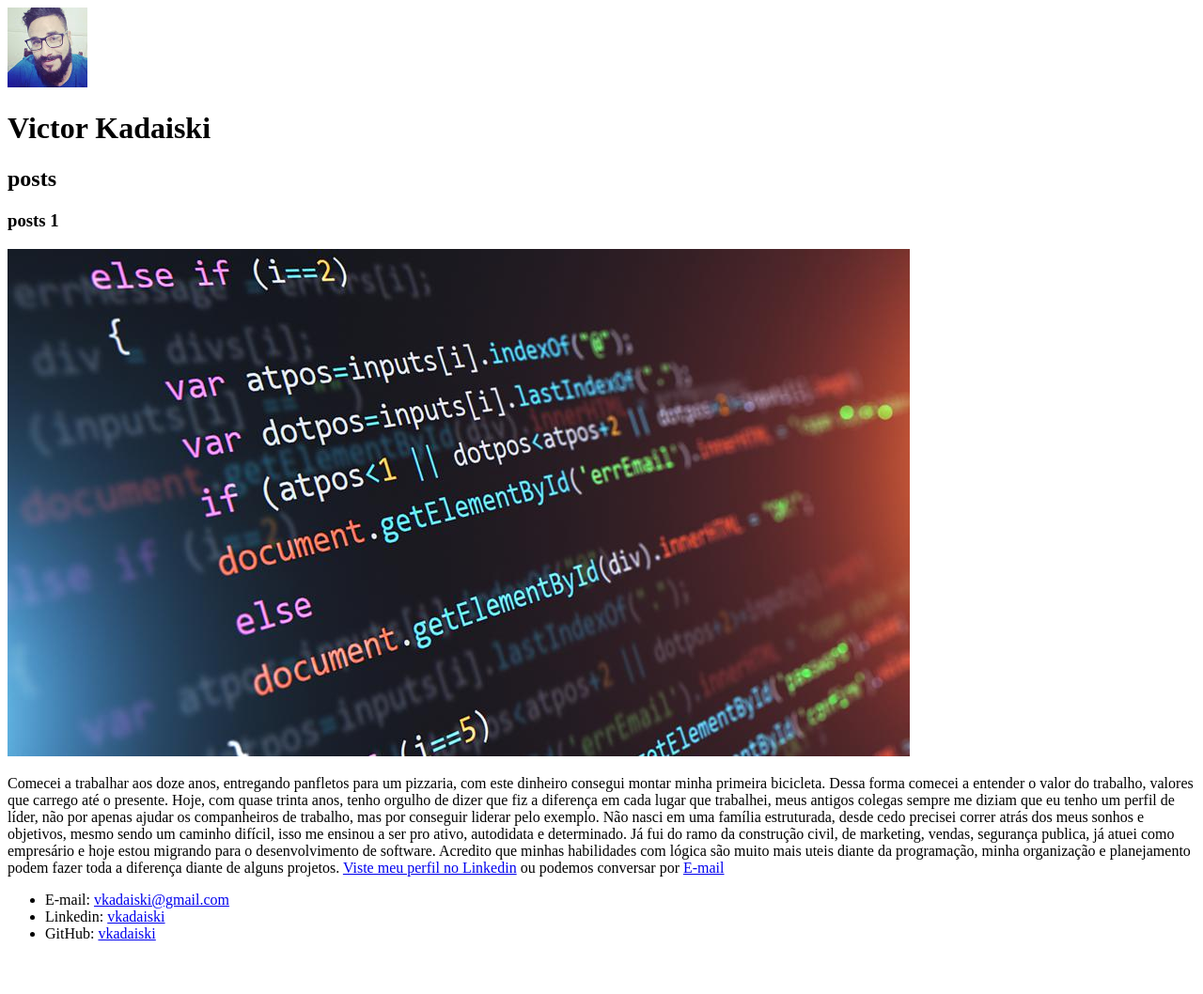
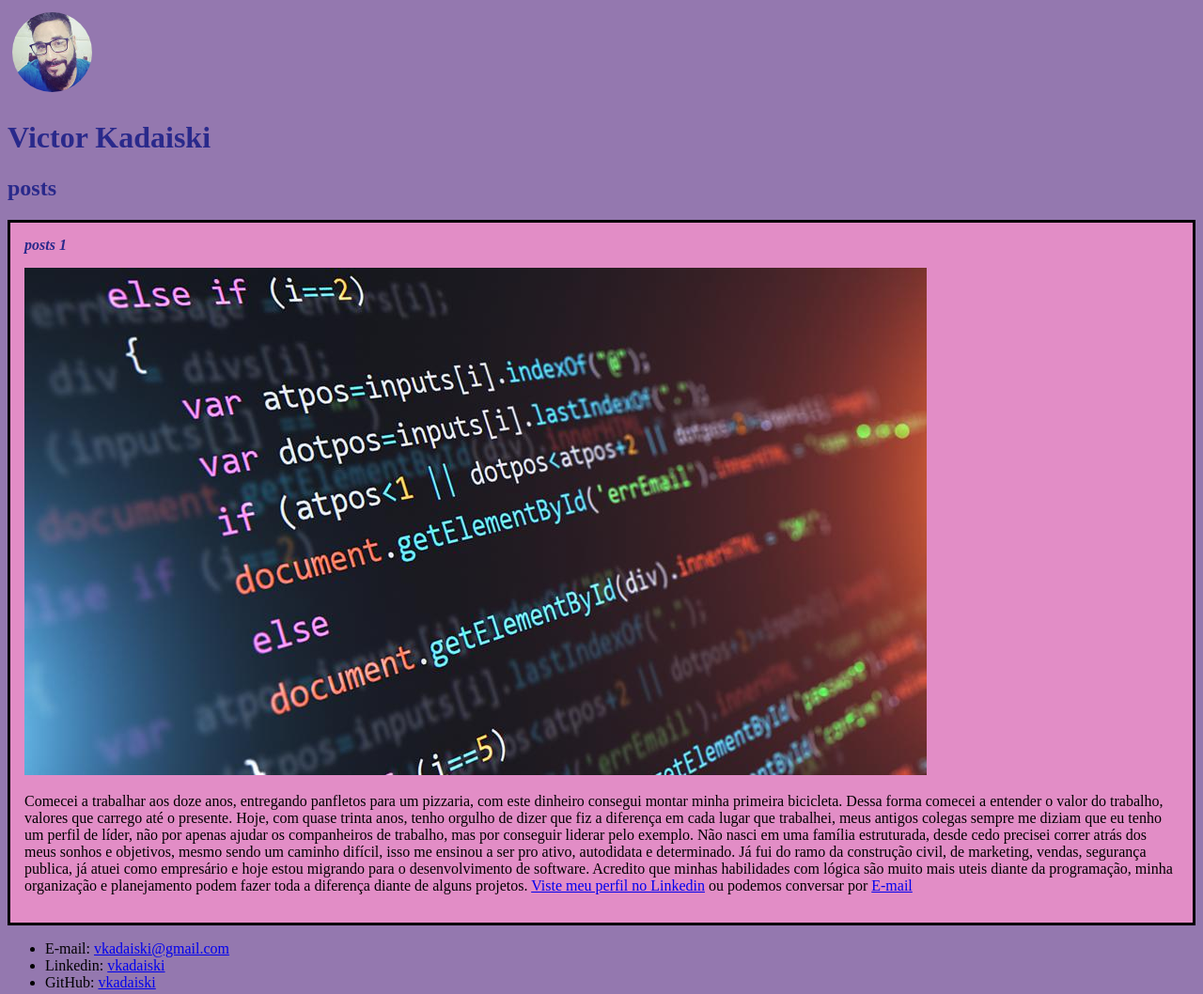
Before and after one commit to vkadaiski/Site-pessoal, a plain HTML site: page index.html in a window 1280 px wide. Shown: the whole page at 94% size. Before the commit the page ends 1019 px from the top, so only its background shows below. Drawn offline with Linux system fonts and the light colour scheme.

Commit message:
Ajustando com css

```diff
--- /dev/null
+++ b/Style.css
@@ -0,0 +1,38 @@
+
+body{
+    background: rgb(148, 120, 175);
+}
+
+.photo{
+    border: 5px solid#5050;
+    border-radius: 50%;
+}
+
+#title, .subtitle, .post_title{
+    color: rgb(41, 41, 139);
+}
+
+.post_title{
+    font-size: 16px;
+    font-style: italic;
+    margin: 0;
+    margin-bottom: 15px;
+
+
+}
+
+.post{
+    background: rgb(226, 141, 198);
+    padding: 15px;
+    border: 3px solid #000;
+    margin-bottom: 15px;
+}
+
+.post_content{
+    margin: 0;
+    margin-bottom: 15px;
+}
+
+.post_image{
+    margin-bottom: 15px;
+}
--- a/index.html
+++ b/index.html
@@ -3,27 +3,28 @@
     <head>
         <meta charset="utf-8">
         <title>Victor Kadaiski</title>
+        <link rel="stylesheet" href="Style.css">
     </head>
     <body>
         <header>
-            <img src="unnamed.jpg" alt="Foto de  Victor Kadaiski">
+            <img src="unnamed.jpg" alt="Foto de  Victor Kadaiski" class="photo">
 
-            <h1>Victor Kadaiski</h1>
+            <h1 id="title">Victor Kadaiski</h1>
         </header>
         <section>
             <header>
-                <h2>
+                <h2 class="subtitle">
                     posts
                 </h2>
             </header>
-            <article>
+            <article class="post">
                 <header>
-                    <h3>
+                    <h3 class="post_title">
                         posts 1
                     </h3>
-                    <img src="960x0.jpg" alt="Imagem de código ">
+                    <img src="960x0.jpg" alt="Imagem de código " class="post_image">
                 </header>
-                <p>
+                <p class="post_content">
                     Comecei a trabalhar aos doze anos, entregando panfletos para um pizzaria, com este dinheiro consegui montar minha primeira bicicleta.
 
                     Dessa forma comecei a entender o valor do trabalho, valores que carrego até o presente.
```
